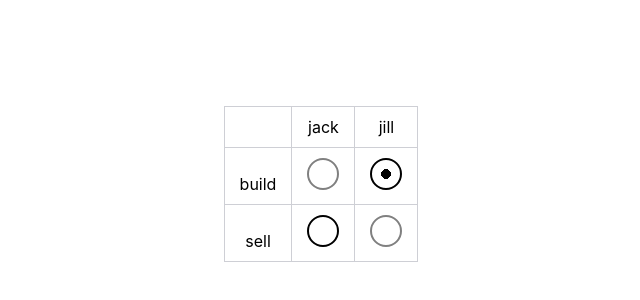
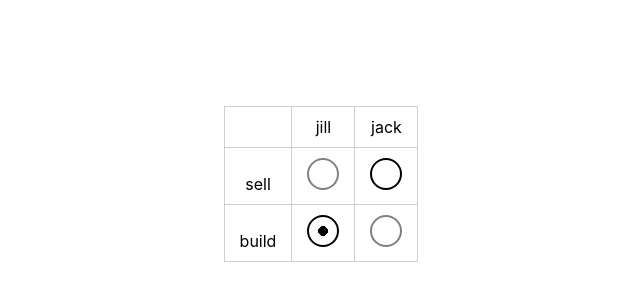
Before and after one commit to qooqu/bubbletask, a React (Create React App) app in the folder web/: page / in a window 1280 px wide. Shown: the part 216-516 px from the top of the page, without its empty margins (319-959 px from the left). Built offline with nearby package versions, Linux system fonts and the light colour scheme.

Commit message:
web: added sorting

```diff
--- a/web/src/App.js
+++ b/web/src/App.js
@@ -7,29 +7,20 @@ import Bubble from "./components/Bubble";
 import "./App.css";
 
 const App = () => {
-    const [data, setData] = useState({
-        workers: [],
-        tasks: [],
-    });
-
-    useEffect(() => {
-        loadItems();
-    }, []);
-
     const tempData = {
         workers: [
             {
                 _id: "604744bad7510a5ac835101f",
                 name: "jack",
                 owner: "60473dbc8b20cf35e8ec8491",
-                order: 1,
+                order: 2,
                 __v: 0,
             },
             {
                 _id: "6047b8138c88a60004eff1a9",
                 name: "jill",
                 owner: "60473dbc8b20cf35e8ec8491",
-                order: 2,
+                order: 1,
                 __v: 0,
             },
         ],
@@ -38,7 +29,7 @@ const App = () => {
                 _id: "604749e763685d53586e4c21",
                 name: "build",
                 owner: "60473dbc8b20cf35e8ec8491",
-                order: 1,
+                order: 2,
                 assignedTo: "6047b8138c88a60004eff1a9",
                 percentComplete: 25,
                 __v: 0,
@@ -47,7 +38,7 @@ const App = () => {
                 _id: "6047badd8c88a60004eff1ab",
                 name: "sell",
                 owner: "60473dbc8b20cf35e8ec8491",
-                order: 2,
+                order: 1,
                 assignedTo: "604744bad7510a5ac835101f",
                 percentComplete: 0,
                 __v: 0,
@@ -55,21 +46,41 @@ const App = () => {
         ],
     };
 
+    // const [data, setData] = useState({
+    //     workers: [],
+    //     tasks: [],
+    // });
+
+    const [data, setData] = useState(tempData);
+
+    useEffect(() => {
+        // loadItems();
+        reOrder();
+    }, []);
+
     // const loadItems = async () => {
-    const loadItems = () => {
-        // if (!localStorage.bubbleTaskData) {
-        //     localStorage.setItem("bubbleTaskData", JSON.stringify(tempData));
-        // }
-        // setData(JSON.parse(localStorage.bubbleTaskData));
-        setData(tempData);
+    // const loadItems = () => {
+    // if (!localStorage.bubbleTaskData) {
+    //     localStorage.setItem("bubbleTaskData", JSON.stringify(tempData));
+    // }
+    // setData(JSON.parse(localStorage.bubbleTaskData));
+    // setData(tempData);
+    // reOrder();
+    // console.log(data);
+    // };
+
+    const bubbleClick = (task) => {
+        let newData = { workers: [...data.workers], tasks: [...data.tasks] };
+        let index = newData.tasks.map((ele) => ele._id).indexOf(task._id);
+        newData.tasks[index] = task;
+        setData(newData);
     };
 
-    const bubbleClick = function (task) {
-        let newTasks = [...data.tasks];
-        let index = newTasks.map((ele) => ele._id).indexOf(task._id);
-        newTasks[index] = task;
-        let newData = tempData;
-        newData.tasks = newTasks;
+    const reOrder = () => {
+        let newData = { workers: [...data.workers], tasks: [...data.tasks] };
+        for (let key in newData) {
+            newData[key].sort((a, b) => a.order - b.order);
+        }
         setData(newData);
     };
 
```
